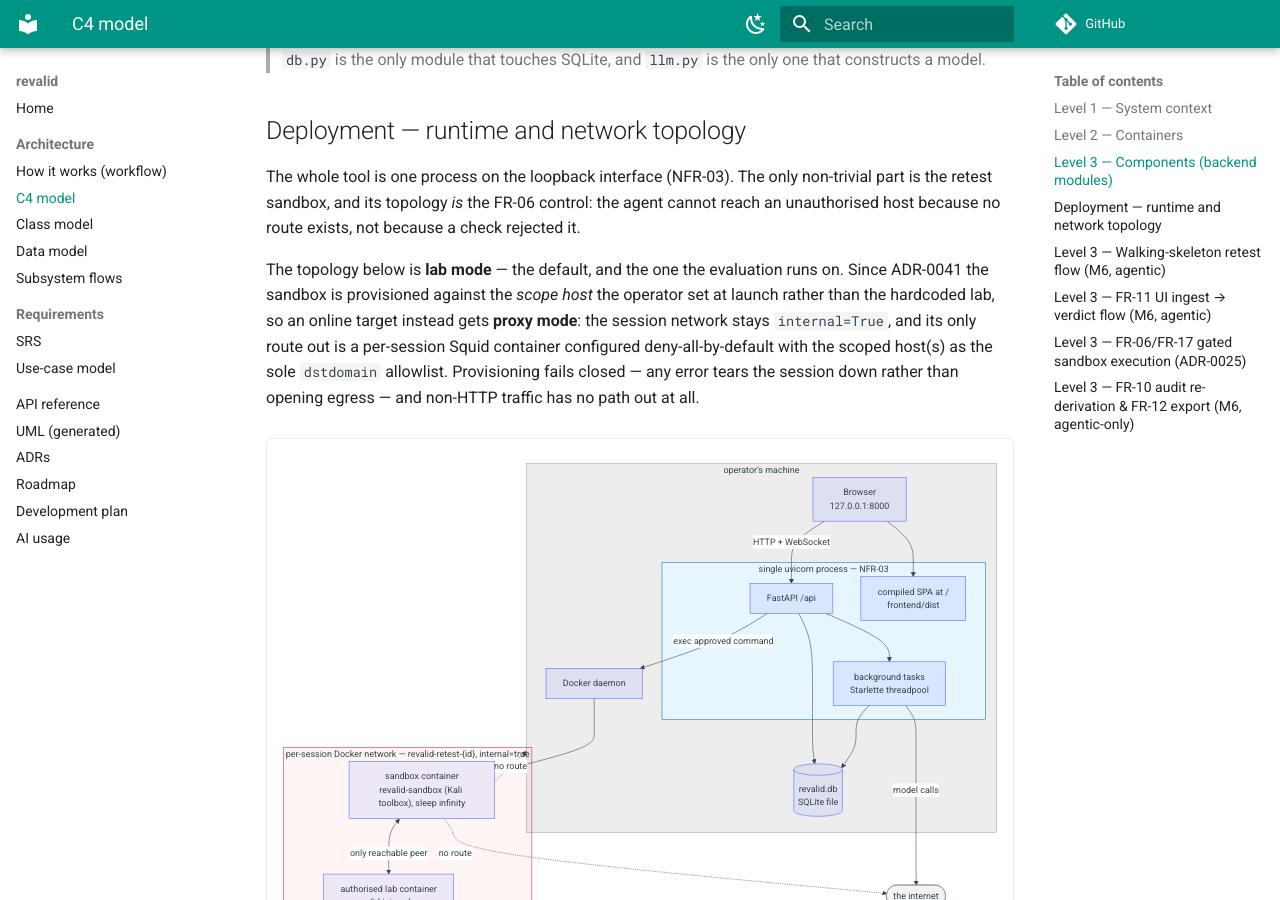
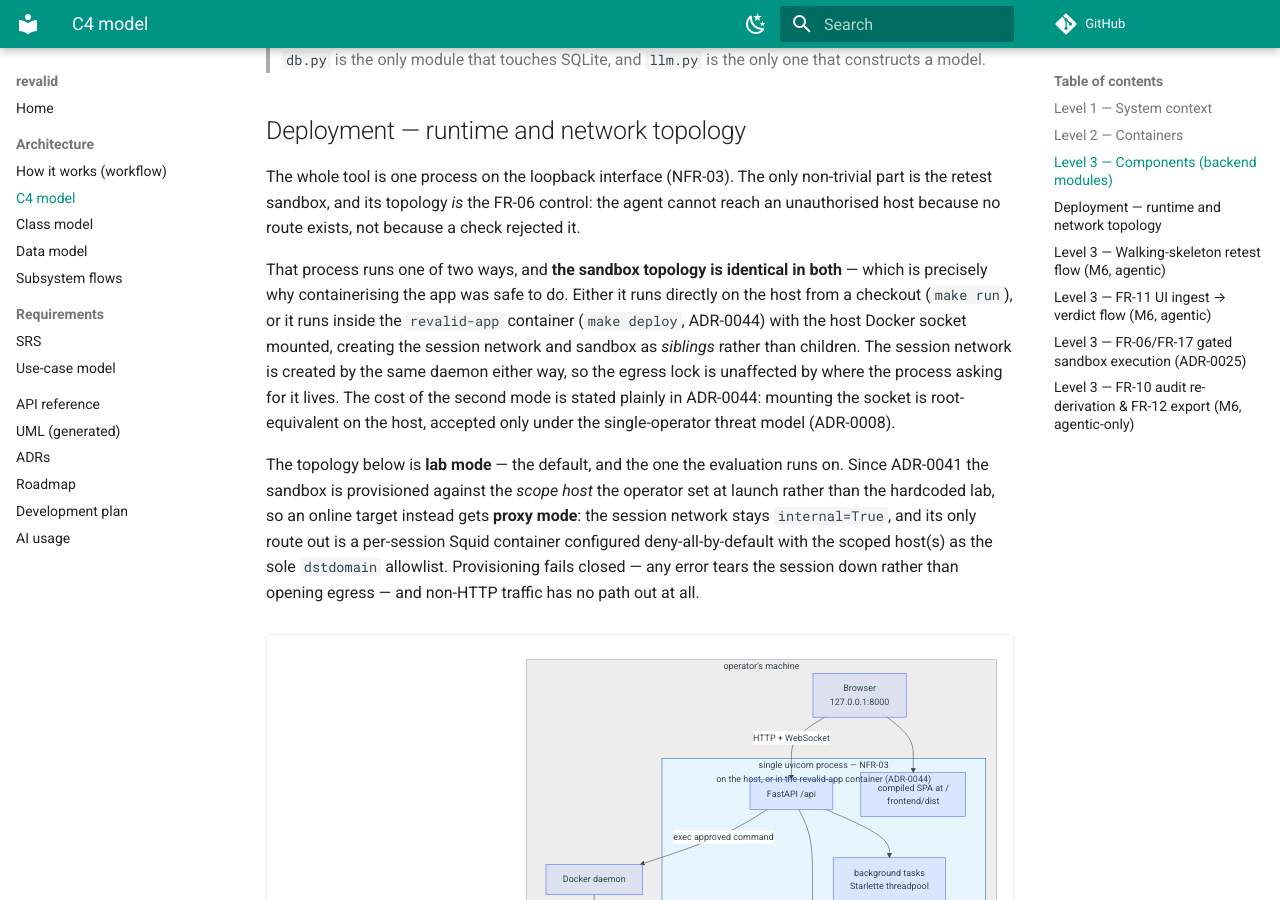
Before and after one commit to SelfishCoconut/revalid, an MkDocs documentation site: the page built from docs/architecture/c4.md, in a window 1280 px wide and 900 px high, scrolled down 3518 px. Built offline with MkDocs 1.6.1 and Material for MkDocs 9.7.7, drawn with Linux system fonts in a browser that asks for light colours; comment, search, counter and statistics services are not loaded.

Commit message:
docs: reflect the v1.0.0 release and the containerised deployment (#225)
The authored documents still described the project as pre-release.

Docs site. `index.md` offered only the from-checkout path; `make deploy` is now
the primary route, with the socket-mount caveat stated rather than buried. The
C4 deployment view said "one process on the loopback interface", which is now
one of two run modes — the section makes the point that matters: the sandbox
topology is *identical* in both, because the session network is created by the
same daemon either way, which is exactly why containerising the app was safe to
do. The SRS still called ADR-0041 and ADR-0038 `proposed`; both are ratified.

Thesis. ADR count 42 -> 44. The milestone figure and its prose still read "M6
feature-complete, tag pending; M5 open" — both closed together as v1.0.0,
because the agentic console had to be feature-complete before the evaluation
that measures it could be run, which is also why the two appear out of numerical
order. The annex taught installation from source only; a one-command deployment
section now comes first, including the honest note that the service container is
granted control of the host's container daemon and why that is acceptable only
for a single-operator local tool.

Thesis builds at 106 pages with zero undefined references; mkdocs --strict green.

Closes #224

Co-authored-by: Claude Opus 5 (1M context) <noreply@anthropic.com>

```diff
--- a/docs/architecture/c4.md
+++ b/docs/architecture/c4.md
@@ -199,6 +199,17 @@ non-trivial part is the retest sandbox, and its topology *is* the FR-06 control:
 the agent cannot reach an unauthorised host because no route exists, not because
 a check rejected it.
 
+That process runs one of two ways, and **the sandbox topology is identical in
+both** — which is precisely why containerising the app was safe to do. Either it
+runs directly on the host from a checkout (`make run`), or it runs inside the
+`revalid-app` container (`make deploy`, ADR-0044) with the host Docker socket
+mounted, creating the session network and sandbox as *siblings* rather than
+children. The session network is created by the same daemon either way, so the
+egress lock is unaffected by where the process asking for it lives. The cost of
+the second mode is stated plainly in ADR-0044: mounting the socket is
+root-equivalent on the host, accepted only under the single-operator threat model
+(ADR-0008).
+
 The topology below is **lab mode** — the default, and the one the evaluation
 runs on. Since ADR-0041 the sandbox is provisioned against the *scope host* the
 operator set at launch rather than the hardcoded lab, so an online target instead
@@ -213,7 +224,7 @@ traffic has no path out at all.
 flowchart TB
     subgraph host["operator's machine"]
         BR["Browser<br/>127.0.0.1:8000"]
-        subgraph proc["single uvicorn process — NFR-03"]
+        subgraph proc["single uvicorn process — NFR-03<br/>on the host, or in the revalid-app container (ADR-0044)"]
             API["FastAPI /api"]
             SPAF["compiled SPA at /<br/>frontend/dist"]
             BG["background tasks<br/>Starlette threadpool"]
```
Also changed, not shown: docs/index.md (+16 -0 lines), docs/requirements/srs.md (+2 -2 lines), 16 other files.
